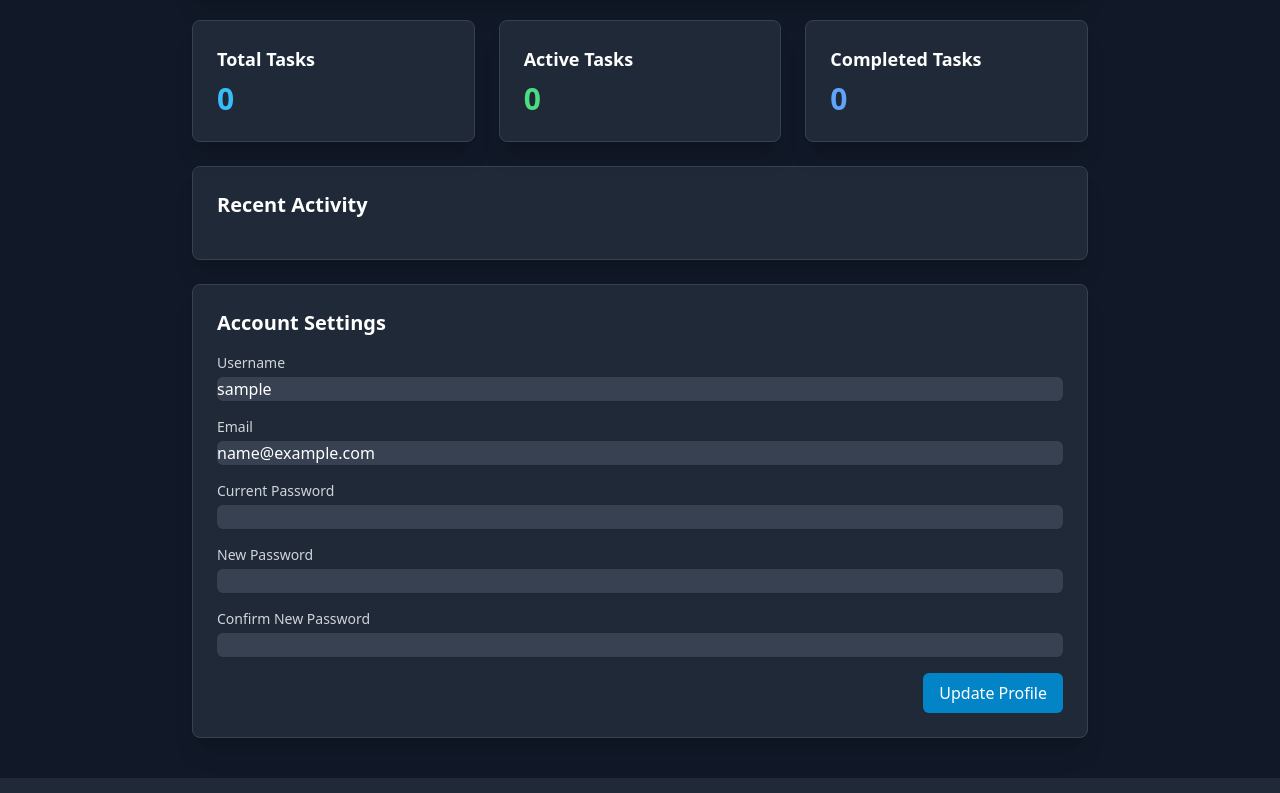
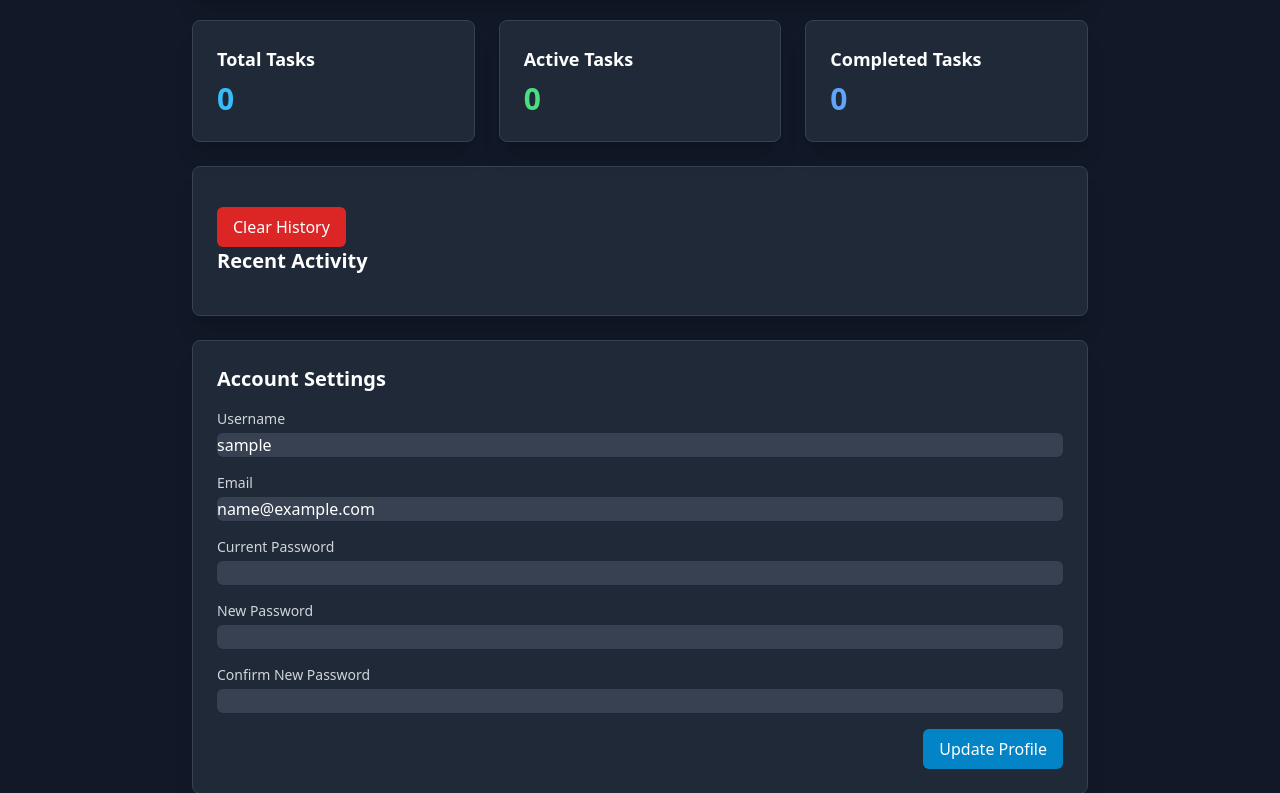
Before and after one commit to VeeBee1x/Flask-Todo-App, a Flask app: page /profile in a window 1280 px wide. Shown: the part 239-1032 px from the top of the page. Run offline with Flask 3, Linux system fonts and the light colour scheme; the visitor is signed in with stand-in values (Sample User, id 1); data that the repository does not hold is empty; some libraries are stand-ins or nearby versions.

Commit message:
Add clear history functionality to profile and update template

```diff
--- a/website/templates/main/profile.html
+++ b/website/templates/main/profile.html
@@ -46,6 +46,15 @@
 
   <!-- Recent Activity -->
   <div class="bg-gray-800 p-6 rounded-lg shadow-xl border border-gray-700">
+    <form method="POST" action="{{ url_for('views.clear_history') }}">
+        <button
+          type="submit"
+          class="mt-4 px-4 py-2 bg-red-600 text-white rounded-md font-medium hover:bg-red-700 focus:outline-none focus:ring-2 focus:ring-offset-2 focus:ring-red-500 transition-colors"
+        >
+          Clear History
+        </button>
+      </form>
+
     <h2 class="text-xl font-semibold text-white mb-4">Recent Activity</h2>
     <div class="space-y-4">
       {% for activity in recent_activities %}
--- a/website/views.py
+++ b/website/views.py
@@ -163,3 +163,12 @@ def complete_task(task_id):
 
     flash('Task marked as complete!', category='success')
     return redirect(url_for('views.home'))
+
+
+@views.route('/profile/clear-history', methods=['POST'])
+@login_required
+def clear_history():
+    ActivityLog.query.filter_by(user_id=current_user.id).delete()
+    db.session.commit()
+    flash('Activity history cleared.', category='success')
+    return redirect(url_for('views.profile'))
```
